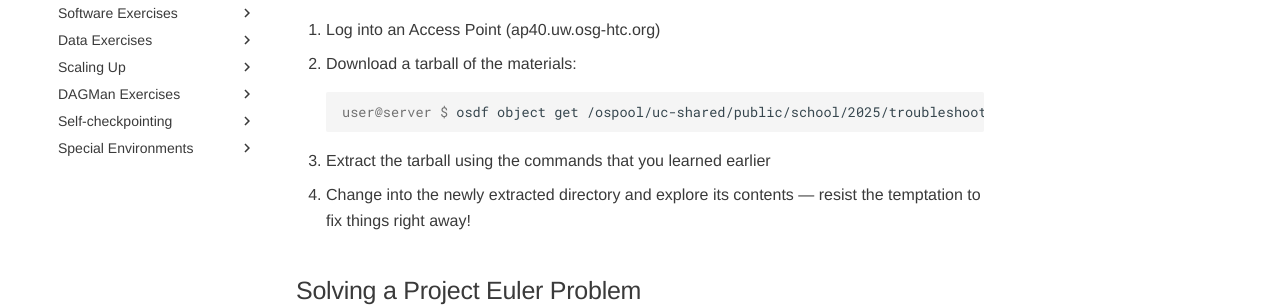
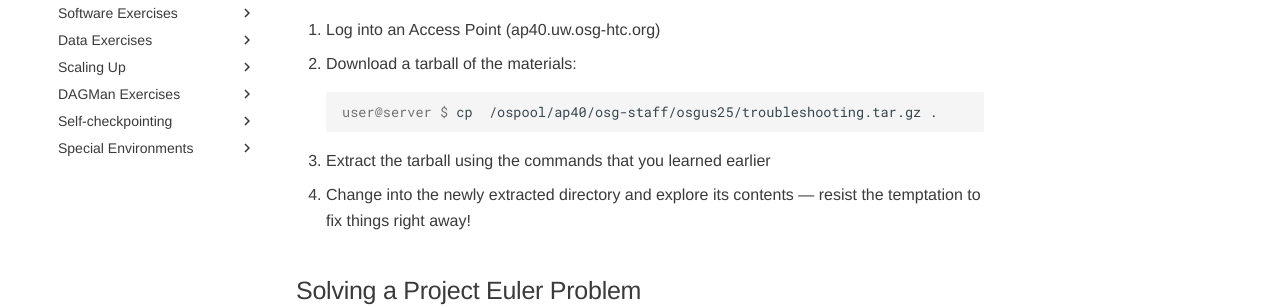
Before and after one commit to osg-htc/school-2025, an MkDocs documentation site: the page built from docs/materials/troubleshooting/part1-ex1-troubleshooting.md, in a window 1280 px wide and 900 px high. Shown: the part 439-746 px from the top of the window. Built offline with MkDocs 1.6.1 and Material for MkDocs 9.7.7, drawn with Linux system fonts in a browser that asks for light colours.

Commit message:
Update part1-ex1-troubleshooting.md

```diff
--- a/docs/materials/troubleshooting/part1-ex1-troubleshooting.md
+++ b/docs/materials/troubleshooting/part1-ex1-troubleshooting.md
@@ -21,7 +21,7 @@ We have prepared some Python code, data, and submit files for this exercise:
 1.  Download a tarball of the materials:
 
         :::console
-        user@server $ osdf object get /ospool/uc-shared/public/school/2025/troubleshooting.tar.gz .
+        user@server $ cp  /ospool/ap40/osg-staff/osgus25/troubleshooting.tar.gz .
 
 3.  Extract the tarball using the commands that you learned earlier
 4.  Change into the newly extracted directory and explore its contents&nbsp;—
```
